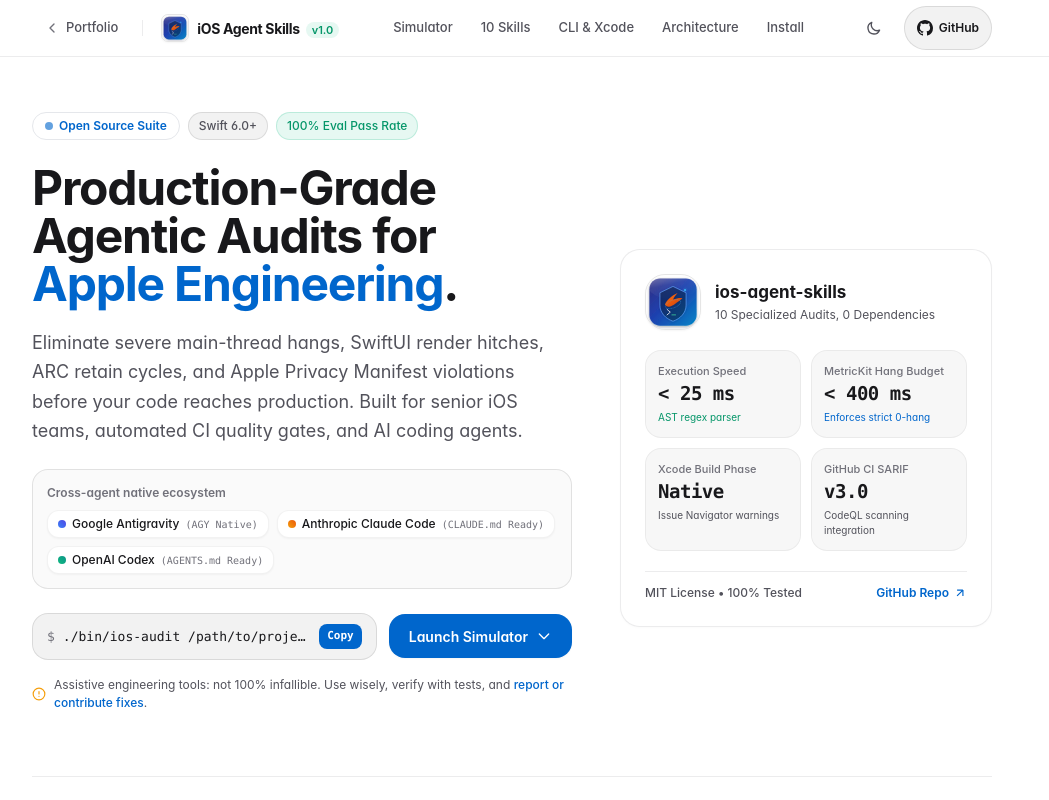
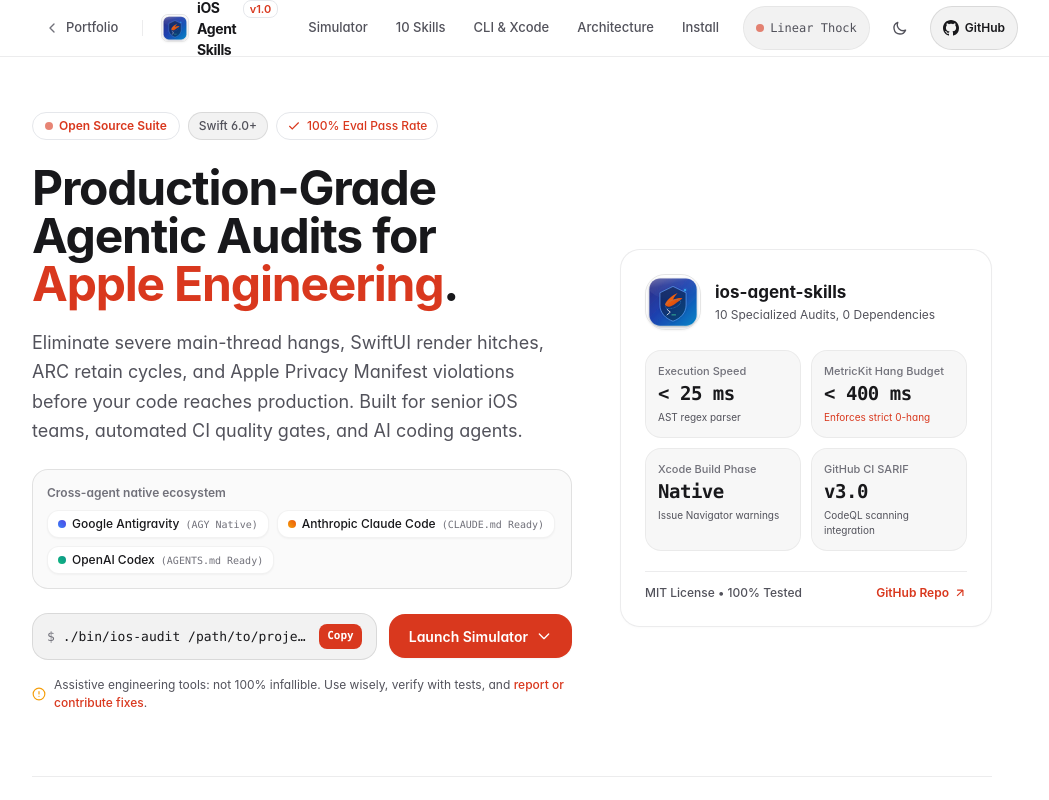
Before and after one commit to sendotjiam/sendotjiam-portfolio, a Next.js app: page /ios-agent-skills in a window 1280 px wide. Shown: the top 800 px of the page, without its empty margins (128-1177 px from the left). Built offline with nearby package versions, Linux system fonts and the light colour scheme.

Commit message:
feat(theme): sync ios-agent-skills with keypad switch theme profiles (thock/tactile/clicky)

```diff
--- a/src/app/layout.tsx
+++ b/src/app/layout.tsx
@@ -52,6 +52,8 @@ export default function RootLayout({
                 const savedSwitch = localStorage.getItem('switchProfile');
                 if (savedSwitch === 'thock' || savedSwitch === 'tactile' || savedSwitch === 'clicky') {
                   document.documentElement.dataset.switchTheme = savedSwitch;
+                } else {
+                  document.documentElement.dataset.switchTheme = 'thock';
                 }
               } catch (_) {}
             })();`,
--- a/src/app/tokens.css
+++ b/src/app/tokens.css
@@ -100,26 +100,70 @@
 }
 
 /* Switch-Profile Page Accent Themes (Synced with SENDO-06 Rotary Knob & Switch Button) */
+html[data-switch-theme="thock"],
+:root:not([data-switch-theme]) {
+  --shuiro: #d9381e;
+  --shuiro-soft: rgba(217, 56, 30, 0.09);
+  --shuiro-border: rgba(217, 56, 30, 0.25);
+  --tint: #d9381e;
+  --tint-hover: #b82e17;
+  --tint-active: #9e2411;
+  --tint-soft: rgba(217, 56, 30, 0.09);
+  --tint-border: rgba(217, 56, 30, 0.25);
+}
+
+html.dark[data-switch-theme="thock"],
+.dark:not([data-switch-theme]) {
+  --shuiro: #ff5a36;
+  --shuiro-soft: rgba(255, 90, 54, 0.14);
+  --shuiro-border: rgba(255, 90, 54, 0.32);
+  --tint: #ff5a36;
+  --tint-hover: #ff7252;
+  --tint-active: #e6421e;
+  --tint-soft: rgba(255, 90, 54, 0.14);
+  --tint-border: rgba(255, 90, 54, 0.32);
+}
+
 html[data-switch-theme="tactile"] {
   --shuiro: #0066cc;
   --shuiro-soft: rgba(0, 102, 204, 0.09);
   --shuiro-border: rgba(0, 102, 204, 0.25);
+  --tint: #0066cc;
+  --tint-hover: #005bb5;
+  --tint-active: #004e9e;
+  --tint-soft: rgba(0, 102, 204, 0.08);
+  --tint-border: rgba(0, 102, 204, 0.2);
 }
 
 html.dark[data-switch-theme="tactile"] {
   --shuiro: #3b9eff;
   --shuiro-soft: rgba(59, 158, 255, 0.14);
   --shuiro-border: rgba(59, 158, 255, 0.32);
+  --tint: #3b9eff;
+  --tint-hover: #56adff;
+  --tint-active: #1f8fff;
+  --tint-soft: rgba(59, 158, 255, 0.12);
+  --tint-border: rgba(59, 158, 255, 0.26);
 }
 
 html[data-switch-theme="clicky"] {
   --shuiro: #0d9488;
   --shuiro-soft: rgba(13, 148, 136, 0.09);
   --shuiro-border: rgba(13, 148, 136, 0.25);
+  --tint: #0d9488;
+  --tint-hover: #0f766e;
+  --tint-active: #115e59;
+  --tint-soft: rgba(13, 148, 136, 0.09);
+  --tint-border: rgba(13, 148, 136, 0.25);
 }
 
 html.dark[data-switch-theme="clicky"] {
   --shuiro: #2dd4bf;
   --shuiro-soft: rgba(45, 212, 191, 0.14);
   --shuiro-border: rgba(45, 212, 191, 0.32);
+  --tint: #2dd4bf;
+  --tint-hover: #5eead4;
+  --tint-active: #14b8a6;
+  --tint-soft: rgba(45, 212, 191, 0.14);
+  --tint-border: rgba(45, 212, 191, 0.32);
 }
--- a/src/components/Navbar.tsx
+++ b/src/components/Navbar.tsx
@@ -13,8 +13,19 @@ const NAV_ITEMS = [
   { label: 'Education', href: '#education' },
 ];
 
+const SWITCH_PROFILES: {
+  id: 'thock' | 'tactile' | 'clicky';
+  name: string;
+  dotColor: string;
+}[] = [
+  { id: 'thock', name: 'Linear Thock', dotColor: 'bg-[#d9381e]' },
+  { id: 'tactile', name: 'Holy Panda', dotColor: 'bg-[#0066cc]' },
+  { id: 'clicky', name: 'Kailh Jade', dotColor: 'bg-[#0d9488]' },
+];
+
 export default function Navbar() {
   const [isDark, setIsDark] = useState<boolean>(false);
+  const [switchProfile, setSwitchProfile] = useState<'thock' | 'tactile' | 'clicky'>('thock');
   const [activeSection, setActiveSection] = useState<string>('about');
   const [mobileMenuOpen, setMobileMenuOpen] = useState<boolean>(false);
   const [projectsModalOpen, setProjectsModalOpen] = useState<boolean>(false);
@@ -25,6 +36,18 @@ export default function Navbar() {
     setMounted(true);
     const isDarkMode = document.documentElement.classList.contains('dark');
     setIsDark(isDarkMode);
+
+    const initialSwitch = (document.documentElement.dataset.switchTheme ||
+      localStorage.getItem('switchProfile') ||
+      'thock') as 'thock' | 'tactile' | 'clicky';
+    setSwitchProfile(initialSwitch);
+
+    const onSwitchChange = (e: CustomEvent<{ profile: 'thock' | 'tactile' | 'clicky' }>) => {
+      if (e.detail?.profile) {
+        setSwitchProfile(e.detail.profile);
+      }
+    };
+    window.addEventListener('switch-profile-change' as any, onSwitchChange);
 
     const handleScroll = () => {
       const scrollY = window.scrollY;
@@ -58,6 +81,7 @@ export default function Navbar() {
     return () => {
       window.removeEventListener('scroll', handleScroll);
       window.removeEventListener('keydown', handleGlobalKeyDown);
+      window.removeEventListener('switch-profile-change' as any, onSwitchChange);
     };
   }, []);
 
@@ -74,6 +98,23 @@ export default function Navbar() {
       localStorage.setItem('theme', 'light');
     }
   };
+
+  const cycleSwitchProfile = () => {
+    const currentIdx = SWITCH_PROFILES.findIndex((p) => p.id === switchProfile);
+    const nextProfile = SWITCH_PROFILES[(currentIdx + 1) % SWITCH_PROFILES.length];
+    setSwitchProfile(nextProfile.id);
+    document.documentElement.dataset.switchTheme = nextProfile.id;
+    try {
+      localStorage.setItem('switchProfile', nextProfile.id);
+      window.dispatchEvent(
+        new CustomEvent('switch-profile-change', {
+          detail: { profile: nextProfile.id, name: nextProfile.name },
+        })
+      );
+    } catch {}
+  };
+
+  const currentSwitch = SWITCH_PROFILES.find((p) => p.id === switchProfile) || SWITCH_PROFILES[0];
 
   return (
     <header
@@ -122,6 +163,23 @@ export default function Navbar() {
               ⌘K
             </span>
           </button>
+
+          {/* Keypad Switch Theme Toggle */}
+          {mounted && (
+            <button
+              type="button"
+              onClick={cycleSwitchProfile}
+              aria-label={`Keypad switch profile: ${currentSwitch.name}. Click to switch theme.`}
+              title={`Keypad switch profile: ${currentSwitch.name} (Click to switch)`}
+              className="min-h-[36px] px-2.5 sm:px-3 rounded-full text-[12px] font-medium text-apple-secondary hover:text-apple-label bg-black/5 dark:bg-white/10 hover:bg-black/10 dark:hover:bg-white/15 transition-colors flex items-center gap-1.5 focus-visible:outline-none focus-visible:ring-2 focus-visible:ring-apple-tint apple-btn-active border border-black/5 dark:border-white/10"
+            >
+              <span
+                className={`w-2 h-2 rounded-full ${currentSwitch.dotColor} shrink-0 animate-pulse`}
+                aria-hidden="true"
+              />
+              <span className="hidden sm:inline font-mono">{currentSwitch.name}</span>
+            </button>
+          )}
 
           {/* Dark / Light Mode Switcher with 44px hit target */}
           <button
--- a/src/components/ios-skills/IosSkillsHero.tsx
+++ b/src/components/ios-skills/IosSkillsHero.tsx
@@ -34,8 +34,11 @@ export default function IosSkillsHero() {
         <span className="inline-flex items-center gap-1 px-2.5 py-1 rounded-full text-[12px] font-medium bg-black/5 dark:bg-white/10 text-apple-secondary border border-black/10 dark:border-white/10">
           Swift 6.0+
         </span>
-        <span className="inline-flex items-center gap-1 px-2.5 py-1 rounded-full text-[12px] font-medium bg-emerald-500/10 text-emerald-600 dark:text-emerald-400 border border-emerald-500/20">
-          100% Eval Pass Rate
+        <span className="inline-flex items-center gap-1.5 px-2.5 py-1 rounded-full text-[12px] font-medium bg-apple-tint/10 text-apple-tint border border-apple-tint/20">
+          <svg aria-hidden="true" className="w-3.5 h-3.5 stroke-current stroke-2 fill-none" viewBox="0 0 24 24">
+            <polyline points="20 6 9 17 4 12" />
+          </svg>
+          <span>100% Eval Pass Rate</span>
         </span>
       </div>
 
@@ -143,7 +146,7 @@ export default function IosSkillsHero() {
               <div className="p-3 rounded-xl bg-black/[0.03] dark:bg-white/[0.05] border border-black/5 dark:border-white/5">
                 <span className="text-[11px] font-medium text-apple-tertiary block">Execution Speed</span>
                 <span className="text-[19px] font-extrabold text-apple-label tracking-tight font-mono">&lt; 25 ms</span>
-                <span className="text-[10px] text-emerald-600 dark:text-emerald-400 block mt-0.5">AST regex parser</span>
+                <span className="text-[10px] text-apple-secondary block mt-0.5">AST regex parser</span>
               </div>
               <div className="p-3 rounded-xl bg-black/[0.03] dark:bg-white/[0.05] border border-black/5 dark:border-white/5">
                 <span className="text-[11px] font-medium text-apple-tertiary block">MetricKit Hang Budget</span>
--- a/src/components/ios-skills/IosSkillsNav.tsx
+++ b/src/components/ios-skills/IosSkillsNav.tsx
@@ -12,8 +12,19 @@ const NAV_LINKS = [
   { label: 'Install', href: '#install' },
 ];
 
+const SWITCH_PROFILES: {
+  id: 'thock' | 'tactile' | 'clicky';
+  name: string;
+  dotColor: string;
+}[] = [
+  { id: 'thock', name: 'Linear Thock', dotColor: 'bg-[#d9381e]' },
+  { id: 'tactile', name: 'Holy Panda', dotColor: 'bg-[#0066cc]' },
+  { id: 'clicky', name: 'Kailh Jade', dotColor: 'bg-[#0d9488]' },
+];
+
 export default function IosSkillsNav() {
   const [isDark, setIsDark] = useState<boolean>(false);
+  const [switchProfile, setSwitchProfile] = useState<'thock' | 'tactile' | 'clicky'>('thock');
   const [mobileMenuOpen, setMobileMenuOpen] = useState<boolean>(false);
   const [mounted, setMounted] = useState<boolean>(false);
 
@@ -21,6 +32,21 @@ export default function IosSkillsNav() {
     setMounted(true);
     const isDarkMode = document.documentElement.classList.contains('dark');
     setIsDark(isDarkMode);
+
+    const initialSwitch = (document.documentElement.dataset.switchTheme ||
+      localStorage.getItem('switchProfile') ||
+      'thock') as 'thock' | 'tactile' | 'clicky';
+    setSwitchProfile(initialSwitch);
+
+    const onSwitchChange = (e: CustomEvent<{ profile: 'thock' | 'tactile' | 'clicky' }>) => {
+      if (e.detail?.profile) {
+        setSwitchProfile(e.detail.profile);
+      }
+    };
+    window.addEventListener('switch-profile-change' as any, onSwitchChange);
+    return () => {
+      window.removeEventListener('switch-profile-change' as any, onSwitchChange);
+    };
   }, []);
 
   const toggleTheme = () => {
@@ -36,6 +62,25 @@ export default function IosSkillsNav() {
       localStorage.setItem('theme', 'light');
     }
   };
+
+  const cycleSwitchProfile = () => {
+    const currentIdx = SWITCH_PROFILES.findIndex((p) => p.id === switchProfile);
+    const nextProfile = SWITCH_PROFILES[(currentIdx + 1) % SWITCH_PROFILES.length];
+    setSwitchProfile(nextProfile.id);
+    document.documentElement.dataset.switchTheme = nextProfile.id;
+    try {
+      localStorage.setItem('switchProfile', nextProfile.id);
+      window.dispatchEvent(
+        new CustomEvent('switch-profile-change', {
+          detail: { profile: nextProfile.id, name: nextProfile.name },
+        })
+      );
+    } catch {
+      // Ignore storage errors
+    }
+  };
+
+  const currentSwitch = SWITCH_PROFILES.find((p) => p.id === switchProfile) || SWITCH_PROFILES[0];
 
   return (
     <header className="fixed top-0 inset-x-0 z-50 apple-glass transition-colors duration-200">
@@ -82,7 +127,7 @@ export default function IosSkillsNav() {
               <span className="text-[14px] font-bold tracking-tight text-apple-label">
                 iOS Agent Skills
               </span>
-              <span className="hidden md:inline text-[11px] font-semibold text-emerald-600 dark:text-emerald-400 bg-emerald-500/10 px-1.5 py-0.2 rounded">
+              <span className="hidden md:inline text-[11px] font-semibold text-apple-tint bg-apple-tint/10 border border-apple-tint/20 px-1.5 py-0.2 rounded">
                 v1.0
               </span>
             </div>
@@ -106,7 +151,24 @@ export default function IosSkillsNav() {
         </nav>
 
         {/* Right: Actions (Theme Toggle + GitHub Repo) */}
-        <div className="flex items-center gap-2">
+        <div className="flex items-center gap-1.5 sm:gap-2">
+          {/* Keypad Switch Theme Toggle */}
+          {mounted && (
+            <button
+              type="button"
+              onClick={cycleSwitchProfile}
+              aria-label={`Keypad switch profile: ${currentSwitch.name}. Click to switch theme.`}
+              title={`Keypad switch profile: ${currentSwitch.name} (Click to switch)`}
+              className="min-h-[44px] px-2.5 sm:px-3 rounded-full text-[12px] font-medium text-apple-secondary hover:text-apple-label bg-black/5 dark:bg-white/10 hover:bg-black/10 dark:hover:bg-white/15 transition-colors flex items-center gap-1.5 focus-visible:outline-none focus-visible:ring-2 focus-visible:ring-apple-tint apple-btn-active border border-black/5 dark:border-white/10"
+            >
+              <span
+                className={`w-2 h-2 rounded-full ${currentSwitch.dotColor} shrink-0 animate-pulse`}
+                aria-hidden="true"
+              />
+              <span className="hidden sm:inline font-mono">{currentSwitch.name}</span>
+            </button>
+          )}
+
           {/* Theme Switcher Button */}
           {mounted && (
             <button
--- a/src/components/zest/ZestNav.tsx
+++ b/src/components/zest/ZestNav.tsx
@@ -13,8 +13,19 @@ const NAV_LINKS = [
   { label: 'Download', href: '#download' },
 ];
 
+const SWITCH_PROFILES: {
+  id: 'thock' | 'tactile' | 'clicky';
+  name: string;
+  dotColor: string;
+}[] = [
+  { id: 'thock', name: 'Linear Thock', dotColor: 'bg-[#d9381e]' },
+  { id: 'tactile', name: 'Holy Panda', dotColor: 'bg-[#0066cc]' },
+  { id: 'clicky', name: 'Kailh Jade', dotColor: 'bg-[#0d9488]' },
+];
+
 export default function ZestNav() {
   const [isDark, setIsDark] = useState<boolean>(false);
+  const [switchProfile, setSwitchProfile] = useState<'thock' | 'tactile' | 'clicky'>('thock');
   const [mobileMenuOpen, setMobileMenuOpen] = useState<boolean>(false);
   const [mounted, setMounted] = useState<boolean>(false);
 
@@ -22,6 +33,21 @@ export default function ZestNav() {
     setMounted(true);
     const isDarkMode = document.documentElement.classList.contains('dark');
     setIsDark(isDarkMode);
+
+    const initialSwitch = (document.documentElement.dataset.switchTheme ||
+      localStorage.getItem('switchProfile') ||
+      'thock') as 'thock' | 'tactile' | 'clicky';
+    setSwitchProfile(initialSwitch);
+
+    const onSwitchChange = (e: CustomEvent<{ profile: 'thock' | 'tactile' | 'clicky' }>) => {
+      if (e.detail?.profile) {
+        setSwitchProfile(e.detail.profile);
+      }
+    };
+    window.addEventListener('switch-profile-change' as any, onSwitchChange);
+    return () => {
+      window.removeEventListener('switch-profile-change' as any, onSwitchChange);
+    };
   }, []);
 
   const toggleTheme = () => {
@@ -37,6 +63,23 @@ export default function ZestNav() {
       localStorage.setItem('theme', 'light');
     }
   };
+
+  const cycleSwitchProfile = () => {
+    const currentIdx = SWITCH_PROFILES.findIndex((p) => p.id === switchProfile);
+    const nextProfile = SWITCH_PROFILES[(currentIdx + 1) % SWITCH_PROFILES.length];
+    setSwitchProfile(nextProfile.id);
+    document.documentElement.dataset.switchTheme = nextProfile.id;
+    try {
+      localStorage.setItem('switchProfile', nextProfile.id);
+      window.dispatchEvent(
+        new CustomEvent('switch-profile-change', {
+          detail: { profile: nextProfile.id, name: nextProfile.name },
+        })
+      );
+    } catch {}
+  };
+
+  const currentSwitch = SWITCH_PROFILES.find((p) => p.id === switchProfile) || SWITCH_PROFILES[0];
 
   return (
     <header className="fixed top-0 inset-x-0 z-50 apple-glass transition-colors duration-200">
@@ -120,6 +163,23 @@ export default function ZestNav() {
             </svg>
             <span>GitHub</span>
           </a>
+
+          {/* Keypad Switch Theme Toggle */}
+          {mounted && (
+            <button
+              type="button"
+              onClick={cycleSwitchProfile}
+              aria-label={`Keypad switch profile: ${currentSwitch.name}. Click to switch theme.`}
+              title={`Keypad switch profile: ${currentSwitch.name} (Click to switch)`}
+              className="min-h-[36px] px-2.5 sm:px-3 rounded-full text-[12px] font-medium text-apple-secondary hover:text-apple-label bg-black/5 dark:bg-white/10 hover:bg-black/10 dark:hover:bg-white/15 transition-colors flex items-center gap-1.5 focus-visible:outline-none focus-visible:ring-2 focus-visible:ring-apple-tint apple-btn-active border border-black/5 dark:border-white/10"
+            >
+              <span
+                className={`w-2 h-2 rounded-full ${currentSwitch.dotColor} shrink-0 animate-pulse`}
+                aria-hidden="true"
+              />
+              <span className="hidden sm:inline font-mono">{currentSwitch.name}</span>
+            </button>
+          )}
 
           {/* Theme switcher */}
           <button
```
Also changed, not shown: src/components/Macropad3D.tsx (+7 -0 lines).
